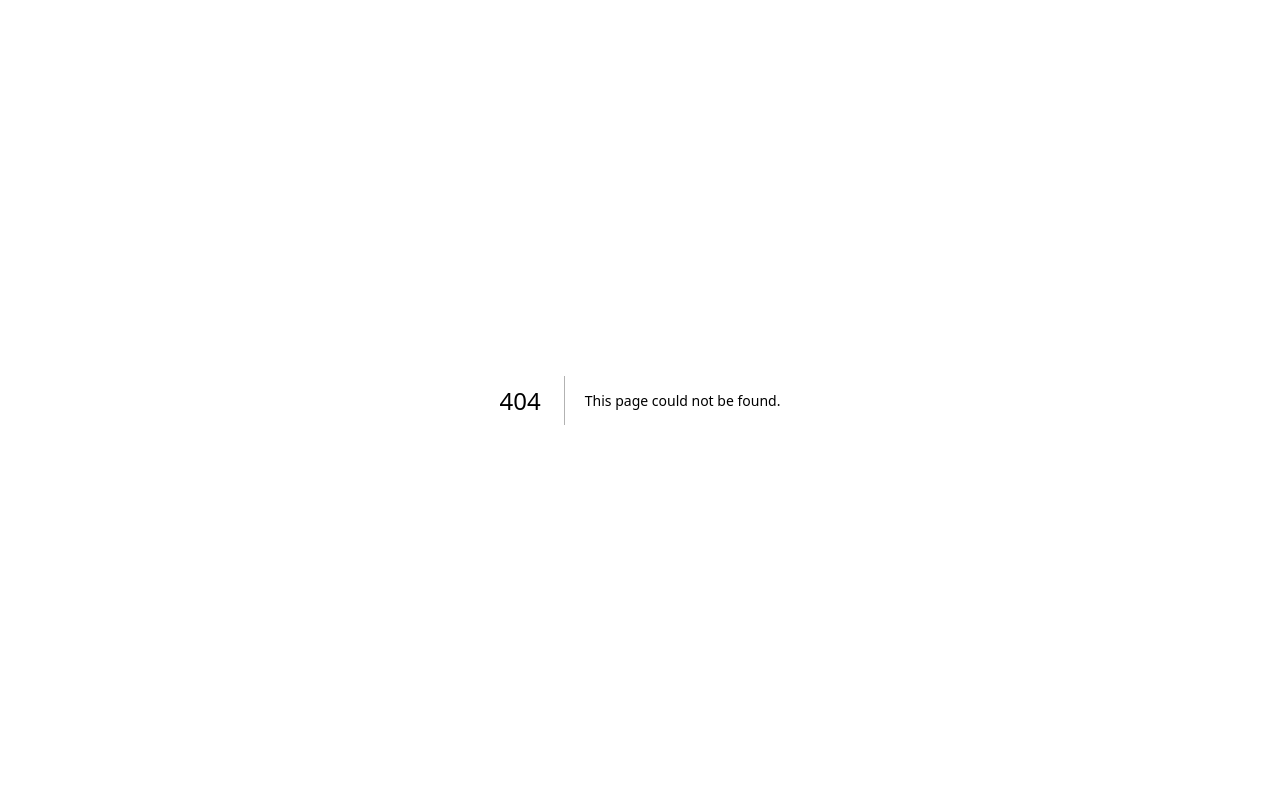
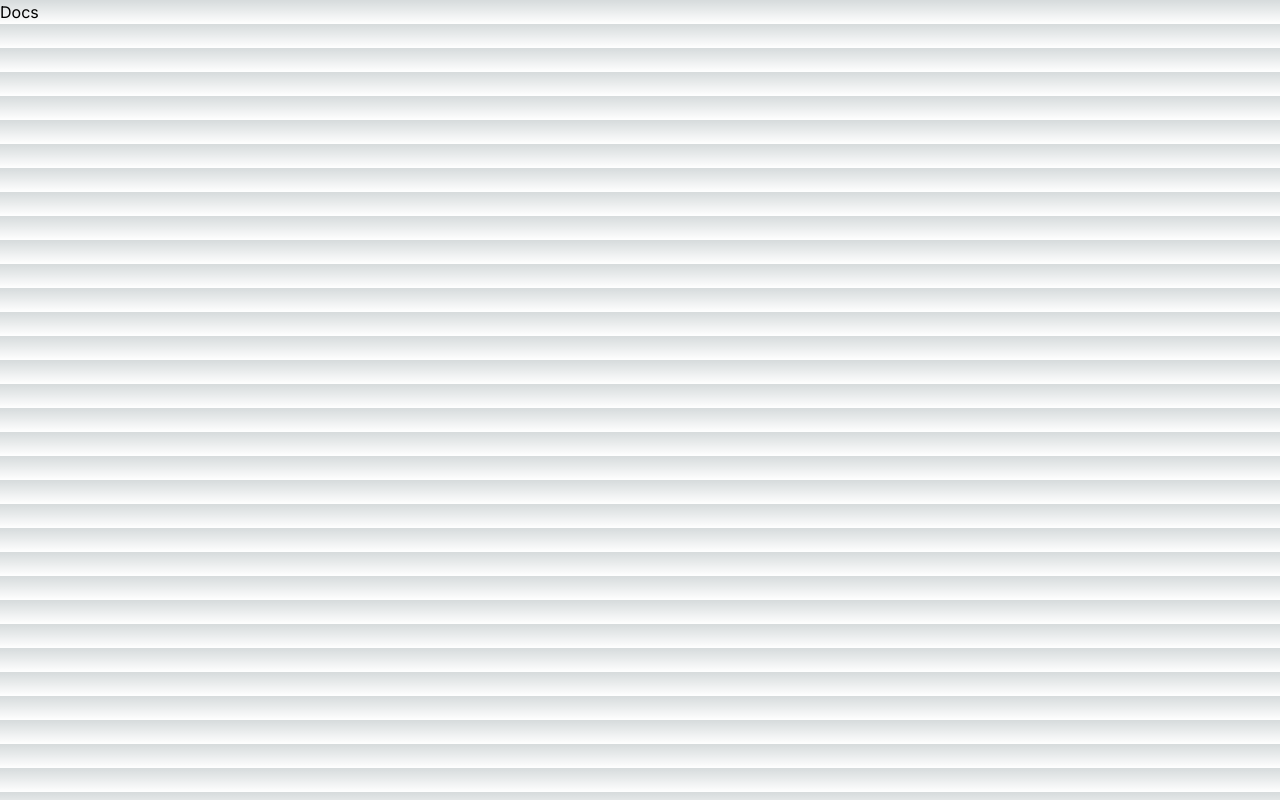
Before and after one commit to johnwage/intro-v3-app, a Next.js app: page /docs in a window 1280 px wide. Before the commit this address had no page. Built offline with nearby package versions, Linux system fonts and the light colour scheme.

Commit message:
Up to static routing and route grouping

```diff
--- /dev/null
+++ b/app/docs/page.tsx
@@ -0,0 +1,5 @@
+const DocsPage = () => {
+  return <div>Docs</div>
+}
+
+export default DocsPage
```
Also changed, not shown: 1 other file (tests, documents, lock files or other folders).
